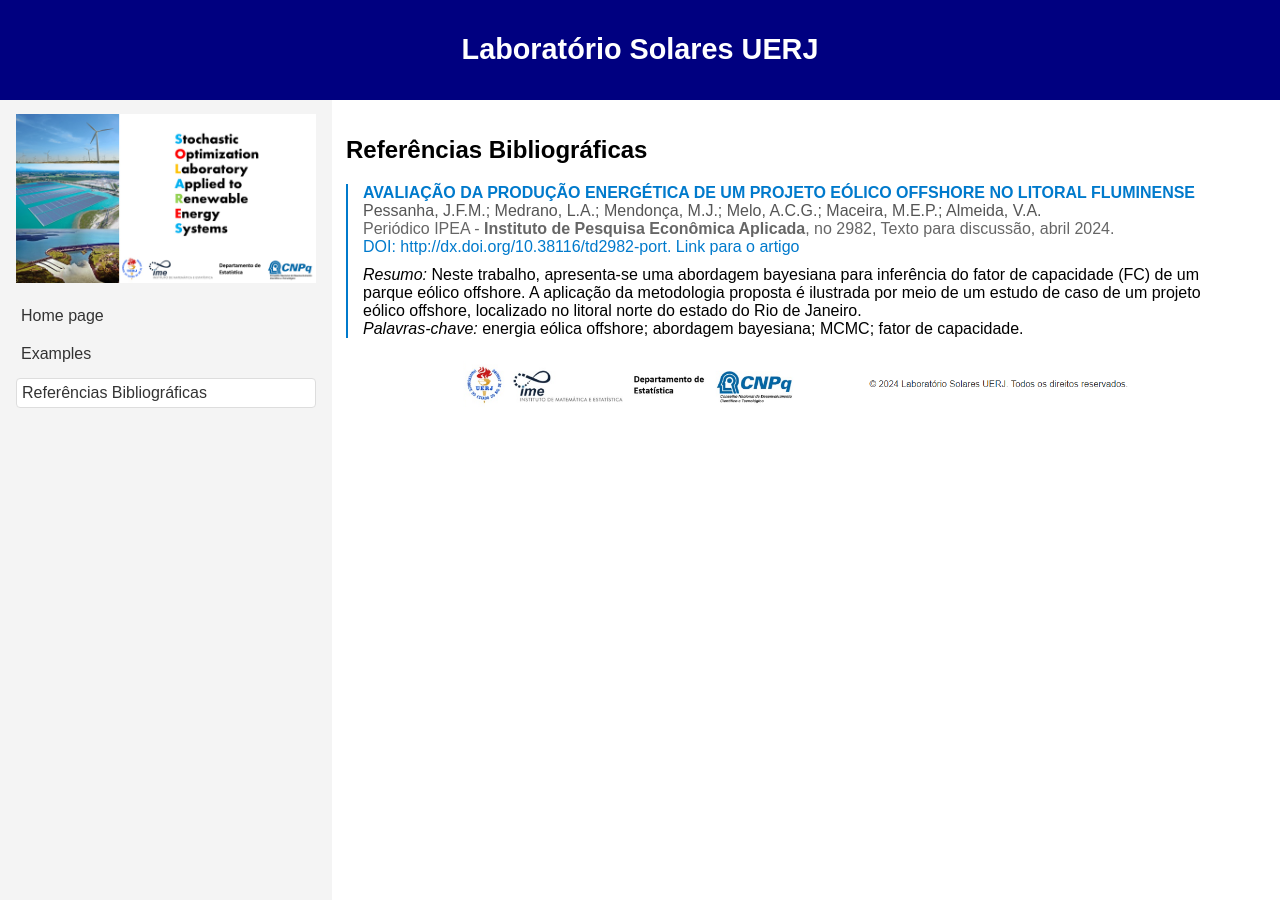
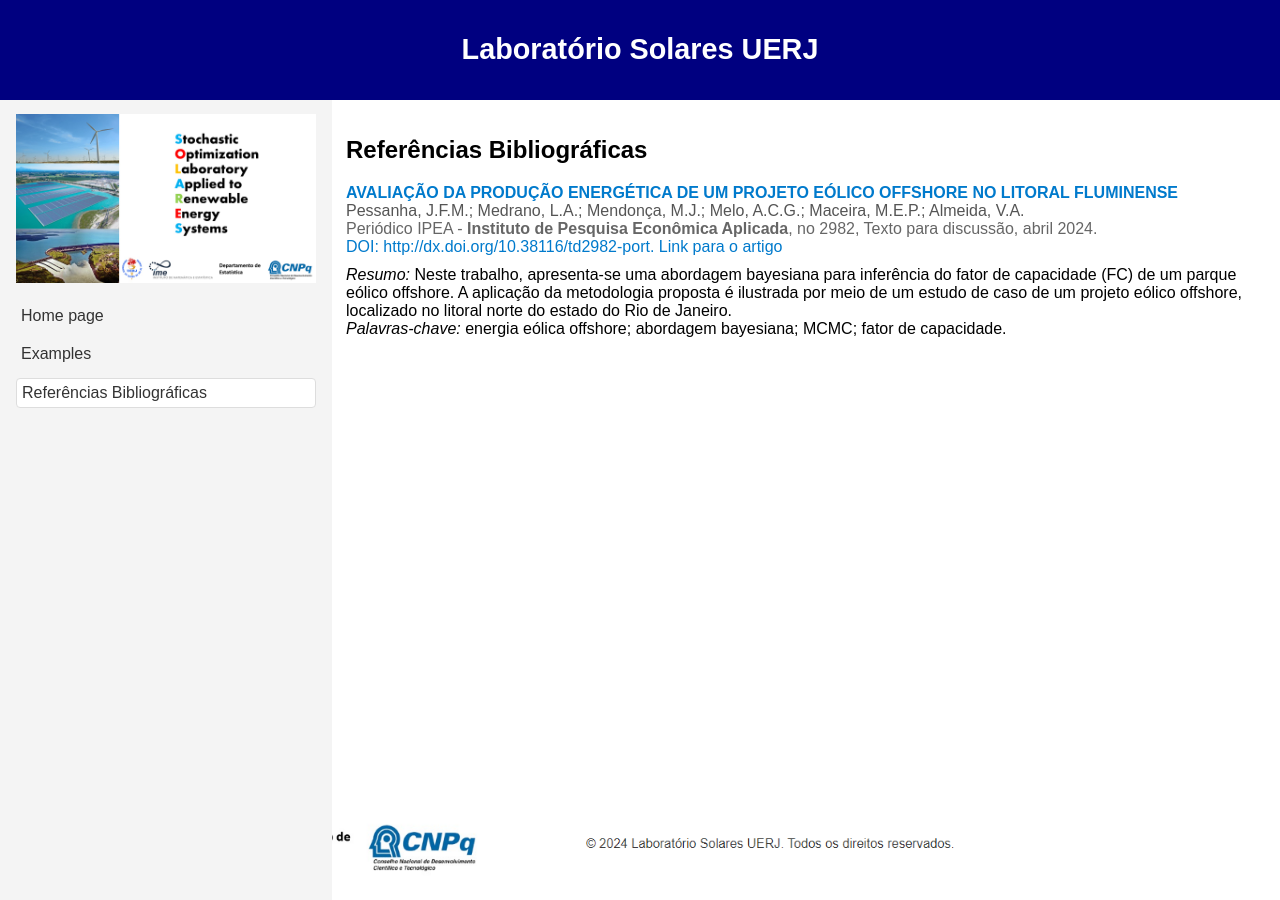
Before and after one commit to LabSolares-UERJ/main, a Jekyll site: the page built from documentation/references.html, in a window 1280 px wide. Built offline with Jekyll 4.4.1, drawn with Linux system fonts in a browser that asks for light colours.

Commit message:
Update references.html

```diff
--- a/documentation/references.html
+++ b/documentation/references.html
@@ -6,7 +6,7 @@
 
 <h2>Referências Bibliográficas</h2>
 
-<div>
+<div class=".container>
         <div class="reference">
             <div class="reference-title">AVALIAÇÃO DA PRODUÇÃO ENERGÉTICA DE UM PROJETO EÓLICO OFFSHORE NO LITORAL FLUMINENSE</div>
             <div class="reference-author">Pessanha, J.F.M.; Medrano, L.A.; Mendonça, M.J.; Melo, A.C.G.; Maceira, M.E.P.; Almeida, V.A.</div>
```
